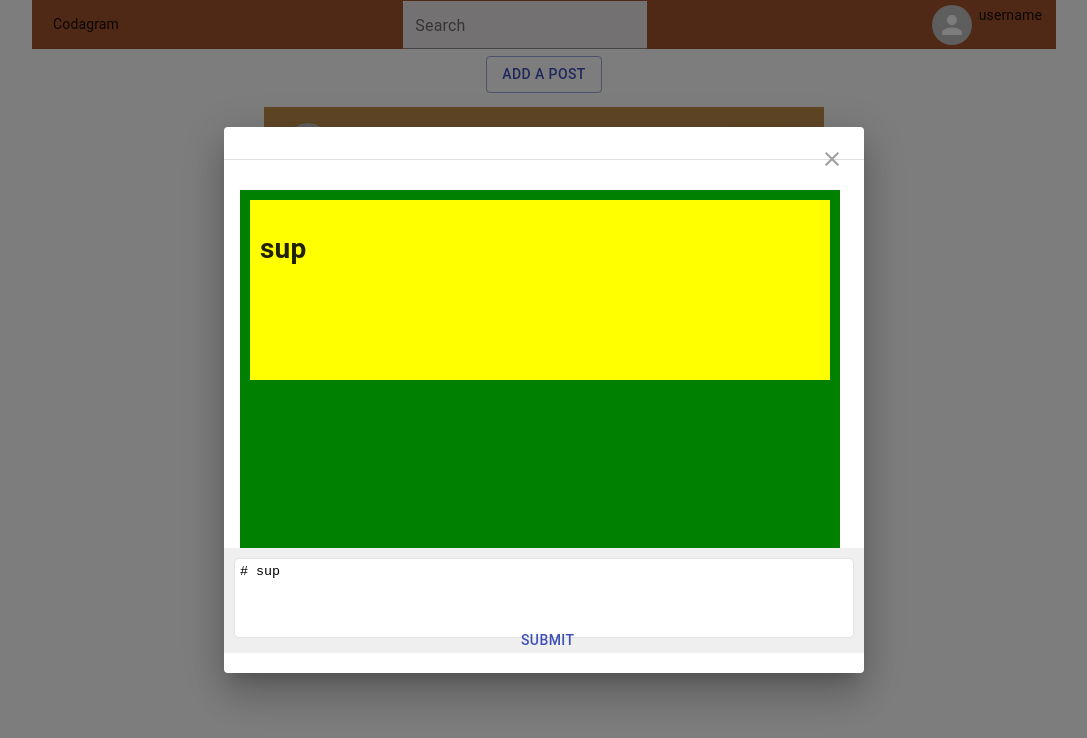
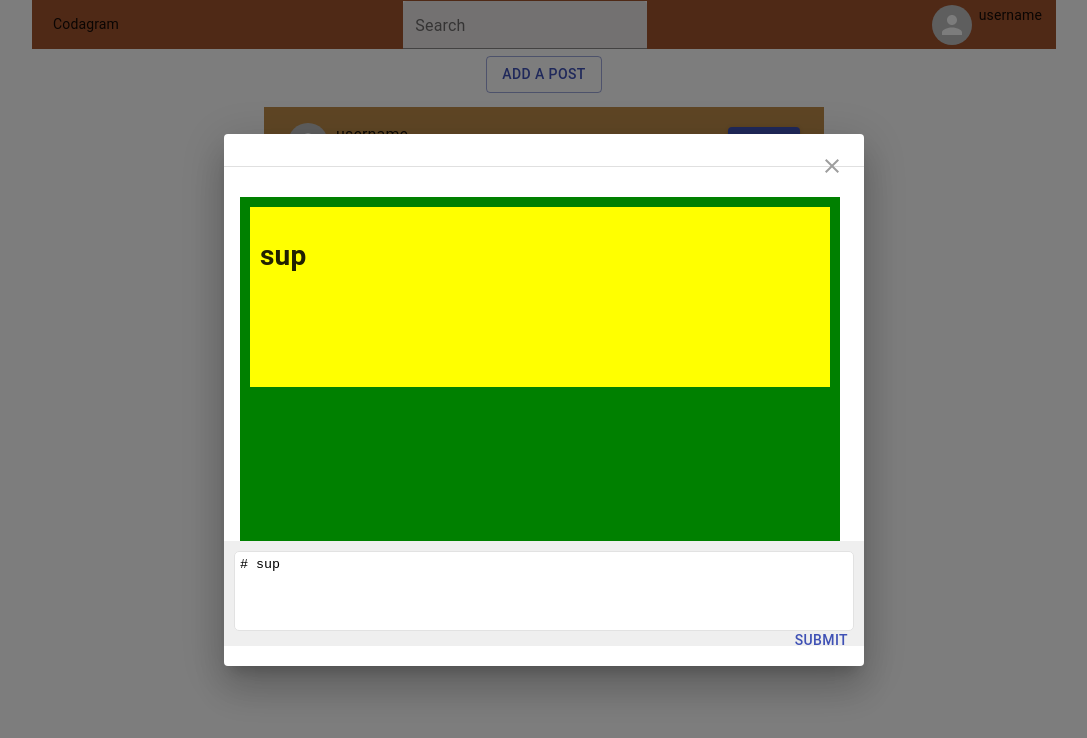
Before and after one commit to karanOO89/codagram, a React (Create React App) app: page / in a window 1280 px wide. Both pictures are taken after a click on the button "ADD A POST". Shown: the top 738 px of the page, without its empty margins (96-1183 px from the left). Built offline with nearby package versions, Linux system fonts and the light colour scheme; no server answers.

Commit message:
data retrieved at the backend with axios

```diff
--- a/package.json
+++ b/package.json
@@ -9,6 +9,7 @@
     "@testing-library/jest-dom": "^5.13.0",
     "@testing-library/react": "^11.2.7",
     "@testing-library/user-event": "^12.8.3",
+    "axios": "^0.21.1",
     "draft-js": "^0.11.7",
     "node-sass": "^6.0.0",
     "prismjs": "1.15.0",
--- a/src/App.js
+++ b/src/App.js
@@ -12,44 +12,26 @@ import PostBox from "./components/postBox";
 //import MarkDownDemo from "./markdownDemo";
 import SearchResult from "./components/SearchResult";
 
+export default function App() {
 
 
-export default function App() {
-  const [data, setData] = useState(null);
 
-  useEffect(() => {
-    fetch("/api")
-      .then((res) => res.json())
-      .then((data) => setData(data.message));
-  }, []);
 
-  // return (
-  //   <div className="App">
-  //
-  //   </div>
-  // );
    return (
     <div className="App">
-
       <TopNav />
       <div className="appBody">
         <div className="postDialog">
           {/* {!data ? "Loading..." : data} */}
-        <PostDialog />
+          <PostDialog  />
         </div>
         <div>
           <PostBox />
         </div>
-      <div className="searchResult">
-        {/* <SearchResult /> */}
-      </div>
+        <div className="searchResult">{/* <SearchResult /> */}</div>
       </div>
 
-      {/* <Router>
-        <Link to="/postEditor" >Add a post</Link>
-        <Route path="/postEditor" component={PostEditor}></Route>
-      </Router> */}
-      {/* <MarkDownDemo/> */}
+
     </div>
   );
 }
--- a/src/components/dialogPost/formTextField.js
+++ b/src/components/dialogPost/formTextField.js
@@ -21,7 +21,6 @@ const components = {
   },
 };
 const FormTextfield = (props) => {
-  console.log(props);
 
   return (
     <StyledApp>
--- a/src/components/postDialog.js
+++ b/src/components/postDialog.js
@@ -8,6 +8,8 @@ import MuiDialogActions from "@material-ui/core/DialogActions";
 import IconButton from "@material-ui/core/IconButton";
 import CloseIcon from "@material-ui/icons/Close";
 import Typography from "@material-ui/core/Typography";
+import axios from "axios";
+
 
 import PostEditor from "./dialogPost/postEditor";
 
@@ -65,6 +67,7 @@ const DialogActions = withStyles((theme) => ({
 }))(MuiDialogActions);
 
 export default function PostDialog(props) {
+  const [data, setData] = useState(null);
   const [markdown, setMarkdown] = useState("# sup");
 
   const classes = useStyles();
@@ -76,7 +79,12 @@ export default function PostDialog(props) {
   const handleClose = () => {
     setOpen(false);
   };
-  console.log("post", props);
+  const postInsert =() =>{
+    axios.post("/post", {
+      message: markdown,
+    })
+    .then((data) => setData(data.message));
+  }
   return (
     <div>
       <Button variant="outlined" color="primary" onClick={handleClickOpen}>
@@ -95,11 +103,9 @@ export default function PostDialog(props) {
         </DialogContent>
 
         <DialogActions>
-          <form method="POST" action="/post">
-            <Button autoFocus color="primary" type="submit">
+            <Button autoFocus color="primary" onClick={postInsert}>
               Submit
             </Button>
-          </form>
         </DialogActions>
       </Dialog>
     </div>
```
Also changed, not shown: 1 other file (tests, documents, lock files or other folders). Lines whose indentation alone changed are shown as unchanged.
